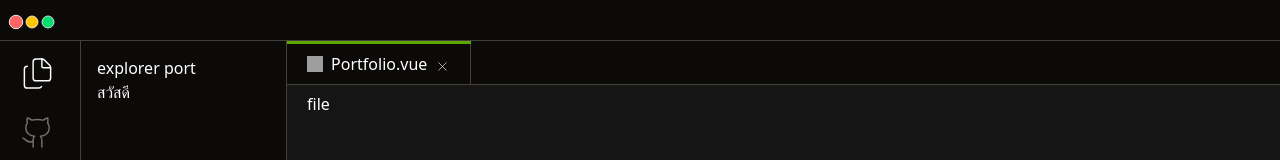
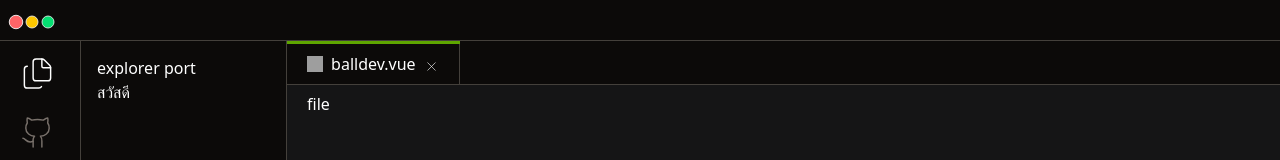
Before and after one commit to balldev1/portfolio, a Vue app in the folder frontend/: page / in a window 1280 px wide. Shown: the top 160 px of the page. Built offline with nearby package versions, Linux system fonts and the light colour scheme; grey boxes are pictures that could not be loaded.

Commit message:
toggleLang

```diff
--- a/frontend/src/App.vue
+++ b/frontend/src/App.vue
@@ -16,7 +16,6 @@
           <p>{{ t("hello") }}</p>
         </div>
       </div>
-      <!-- RouterView_body -->
       <div
         :class="[
           'mt-0 w-full border-l-[1px] border-stone-700 bg-slate-500/10',
@@ -24,7 +23,6 @@
         ]"
       >
         <Ontop @toggle-ontop="toggleFile" />
-        <!-- content -->
         <div>
           <div class="p-5 mt-10"><RouterView /></div>
         </div>
--- a/frontend/src/components/main/Layout.vue
+++ b/frontend/src/components/main/Layout.vue
@@ -2,7 +2,6 @@
   <div
     class="fixed flex flex-col items-center gap-6 py-6 px-5 just min-h-screen"
   >
-    <!-- Emit event เมื่อกดไอคอน -->
     <button
       @click="emitToggle"
       class="cursor-pointer tooltip tooltip-right"
@@ -40,10 +39,17 @@
 
 <script setup>
 import { Files, Github, Linkedin, Languages } from "lucide-vue-next";
+import { useI18n } from "vue-i18n";
 
 const emit = defineEmits(["toggle-file"]);
 
 const emitToggle = () => {
   emit("toggle-file");
 };
+const { locale } = useI18n();
+
+const toggleLang = () => {
+  locale.value = locale.value === "th" ? "en" : "th";
+  localStorage.setItem("language", locale.value);
+};
 </script>
--- a/frontend/src/components/main/Ontop.vue
+++ b/frontend/src/components/main/Ontop.vue
@@ -10,7 +10,7 @@
             alt="Vue Logo"
             class="w-4 h-4"
           />
-          <span>Portfolio.vue</span>
+          <span>balldev.vue</span>
           <X size="15" :stroke-width="1" class="mt-1" />
         </div>
       </div>
```
